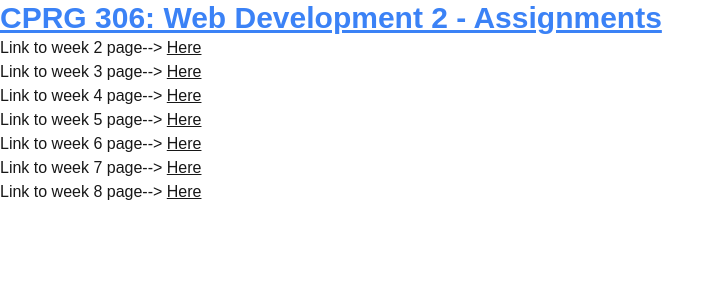
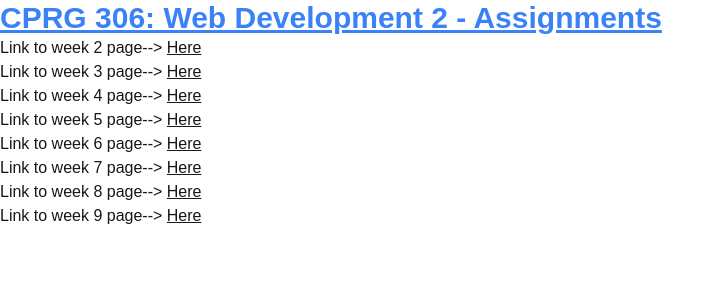
Before and after one commit to joshualoui/cprg306-assignments, a Next.js app: page / in a window 1280 px wide. Shown: the top 300 px of the page, without its empty margins (0-725 px from the left). Built offline with nearby package versions, Linux system fonts and the light colour scheme.

Commit message:
Got button working

```diff
--- a/app/page.js
+++ b/app/page.js
@@ -53,6 +53,12 @@ export default function Page() {
           Here
         </Link>{" "}
       </p>
+      <p>
+        Link to week 9 page--{">"}{" "}
+        <Link className="hover:text-sky-400 underline" href="week-9">
+          Here
+        </Link>{" "}
+      </p>
     </div>
   );
 }
--- a/app/week-9/page.js
+++ b/app/week-9/page.js
@@ -0,0 +1,20 @@
+"use client";
+import { useUserAuth } from "./_utils/auth-context";
+
+export default function Page() {
+  const { user, gitHubSignIn, firebaseSignOut } = useUserAuth();
+
+  return (
+    <main>
+      <p>Not logged into account page</p>
+
+      <p>
+        {user ? (
+          <button onClick={firebaseSignOut}>Log Out</button>
+        ) : (
+          <button onClick={gitHubSignIn}>Sign In</button>
+        )}
+      </p>
+    </main>
+  );
+}
```
